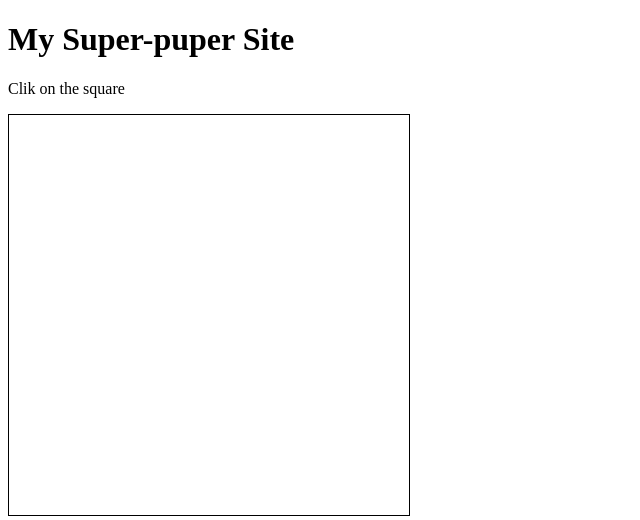
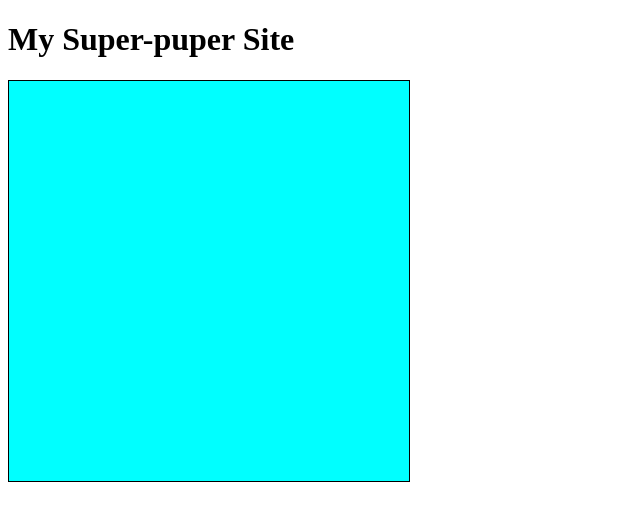
Before and after one commit to xGEFESTx/fird, a plain HTML site: page src/index.html in a window 1280 px wide. Shown: the whole page, without its empty margins (0-640 px from the left). Drawn offline with Linux system fonts and the light colour scheme.

Commit message:
Message 1

```diff
--- a/src/index.html
+++ b/src/index.html
@@ -7,7 +7,8 @@
 </head>
 <body>
     <h1>My Super-puper Site</h1>
-    <p>Clik on the square</p>
     <canvas id = "mainCanvas"></canvas>
+
+    <script src="main.js"></script>
 </body>
 </html>
--- a/src/main.css
+++ b/src/main.css
@@ -2,4 +2,5 @@
     width: 400px;
     height: 400px;
     border: solid 1px black;
+    background: aqua;
 }
--- a/src/main.js
+++ b/src/main.js
@@ -0,0 +1,2 @@
+alert("Че смотришь? открывай консоль!!");
+console.log("oopps....");
```
